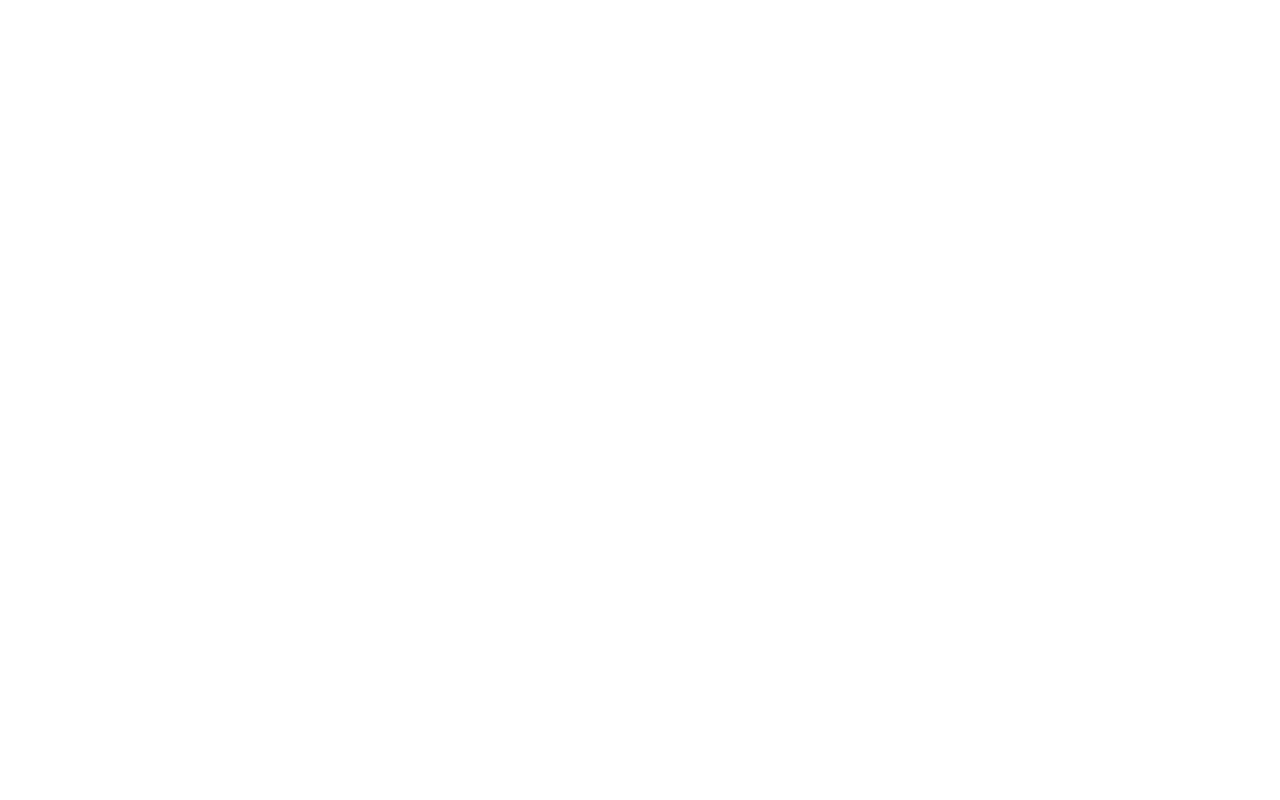
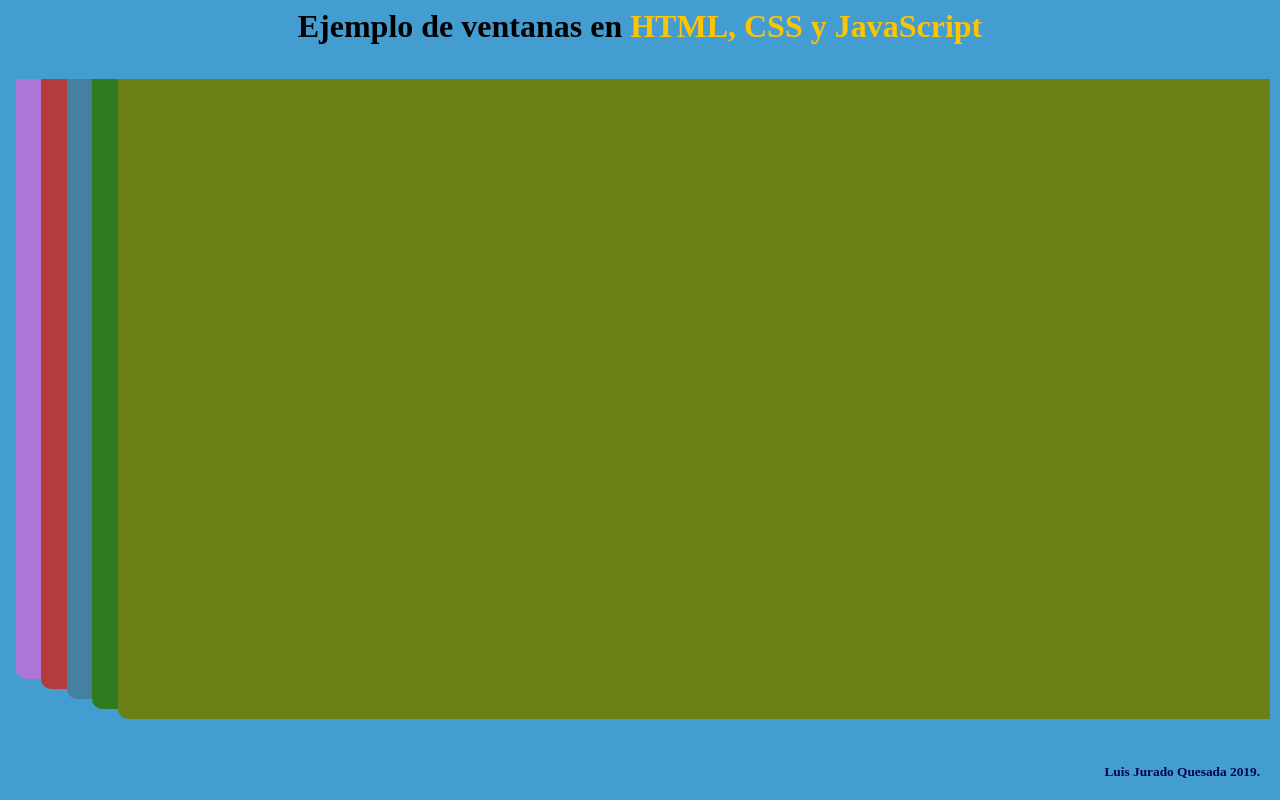
Before and after one commit to Mantecorso/windows, a plain HTML site: page index.html in a window 1280 px wide. Drawn offline with Linux system fonts and the light colour scheme.

Commit message:
css and js ready

```diff
--- a/css/style.css
+++ b/css/style.css
@@ -5,7 +5,94 @@
     outline: none;
 }
 
+body {
+    background-color: #449dd1;
+}
+
+.contenedor {
+    position: relative;
+}
+
+.contenedor2 {
+    border: 2px solid #ad75d8;
+    border-bottom-left-radius: 10px;
+    background-color: #ad75d8;
+    width: 98%;
+    height: 600px;
+    margin-top: 2%;
+    position: absolute;
+    right: 10px;
+    top: 0px;
+    z-index: 3;
+}
+
+.contenedor3 {
+    border: 2px solid rgb(180, 60, 60);
+    border-bottom-left-radius: 10px;
+    background-color: rgb(180, 60, 60);
+    width: 96%;
+    height: 610px;
+    margin-top: 2%;
+    position: absolute;
+    right: 10px;
+    top: 0px;
+    z-index: 4;
+}
+
+.contenedor4 {
+    border: 2px solid #4680a1;
+    border-bottom-left-radius: 10px;
+    background-color: #4680a1;
+    width: 94%;
+    height: 620px;
+    margin-top: 2%;
+    position: absolute;
+    right: 10px;
+    top: 0px;
+    z-index: 5;
+}
+
+.contenedor5 {
+    border: 2px solid #2e7c1e;
+    border-bottom-left-radius: 10px;
+    background-color: #2e7c1e;
+    width: 92%;
+    height: 630px;
+    margin-top: 2%;
+    position: absolute;
+    right: 10px;
+    top: 0px;
+    z-index: 6;
+}
+
+.contenedor6 {
+    border: 2px solid #6b8118;
+    border-bottom-left-radius: 10px;
+    background-color: #6b8118;
+    width: 90%;
+    height: 640px;
+    margin-top: 2%;
+    position: absolute;
+    right: 10px;
+    top: 0px;
+    z-index: 7;
+}
+
+.lugar {
+    position: fixed;
+    bottom: 20px;
+    right: 20px;
+    color: rgb(2, 2, 83);
+    font-weight: bold;
+}
+
 h1 {
+    font-size: 2rem;
     text-align: center;
-    padding: 1%;
+    margin: 0;
+    padding: .5rem;
 }
+
+.newcolor {
+    color: rgb(255, 196, 0);
+}
--- a/index.html
+++ b/index.html
@@ -8,7 +8,17 @@
     <link rel="stylesheet" href="./css/style.css">
 </head>
 <body>
-
+    <h1>
+        Ejemplo de ventanas en <span class="newcolor">HTML, CSS y JavaScript</span>
+    </h1>
+    <main class="contenedor" id="uno">
+        <section class="contenedor2" id="dos" onclick="poner1()"></section>
+        <section class="contenedor3" id="nume1" onclick="poner2()"></section>
+        <section class="contenedor4" id="nume2" onclick="poner3()"></section>
+        <section class="contenedor5" id="nume3" onclick="poner4()"></section>
+        <section class="contenedor6" id="nume4" onclick="poner5()"></section>
+    </main>
+    <small class="lugar"> Luis Jurado Quesada 2019.</small>
     <script src="./js/main.js"></script>
 </body>
 </html>
--- a/js/main.js
+++ b/js/main.js
@@ -1 +1,70 @@
-alert('Mensaje de prueba');
+
+function poner1() {
+
+    document.getElementById('dos').style.backgroundColor = "#1e1e1e";
+    document.getElementById('nume1').style.backgroundColor = "rgb(180, 60, 60)";
+    document.getElementById('nume2').style.backgroundColor = "#4680a1";
+    document.getElementById('nume3').style.backgroundColor = "#2e7c1e";
+    document.getElementById('nume4').style.backgroundColor = "#6b8118";
+    document.getElementById('dos').style.zIndex = "10";
+    document.getElementById('nume1').style.zIndex = "6";
+    document.getElementById('nume2').style.zIndex = "5";
+    document.getElementById('nume3').style.zIndex = "4";
+    document.getElementById('nume4').style.zIndex = "3";
+}
+
+    function poner2() {
+
+        document.getElementById('dos').style.backgroundColor = "#ad75d8";
+        document.getElementById('nume1').style.backgroundColor = "#1e1e1e";
+        document.getElementById('nume2').style.backgroundColor = "#4680a1";
+        document.getElementById('nume3').style.backgroundColor = "#2e7c1e";
+        document.getElementById('nume4').style.backgroundColor = "#6b8118";
+        document.getElementById('dos').style.zIndex = "2";
+        document.getElementById('nume1').style.zIndex = "10";
+        document.getElementById('nume2').style.zIndex = "5";
+        document.getElementById('nume3').style.zIndex = "4";
+        document.getElementById('nume4').style.zIndex = "3";
+    }
+
+    function poner3() {
+
+        document.getElementById('dos').style.backgroundColor = "#ad75d8";
+        document.getElementById('nume1').style.backgroundColor = "rgb(180, 60, 60)";
+        document.getElementById('nume2').style.backgroundColor = "#1e1e1e";
+        document.getElementById('nume3').style.backgroundColor = "#2e7c1e";
+        document.getElementById('nume4').style.backgroundColor = "#6b8118";
+        document.getElementById('dos').style.zIndex = "2";
+        document.getElementById('nume1').style.zIndex = "3";
+        document.getElementById('nume2').style.zIndex = "6";
+        document.getElementById('nume3').style.zIndex = "5";
+        document.getElementById('nume4').style.zIndex = "4";
+    }
+
+    function poner4() {
+
+        document.getElementById('dos').style.backgroundColor = "#ad75d8";
+        document.getElementById('nume1').style.backgroundColor = "rgb(180, 60, 60)";
+        document.getElementById('nume2').style.backgroundColor = "#4680a1";
+        document.getElementById('nume3').style.backgroundColor = "#1e1e1e";
+        document.getElementById('nume4').style.backgroundColor = "#6b8118";
+        document.getElementById('dos').style.zIndex = "2";
+        document.getElementById('nume1').style.zIndex = "3";
+        document.getElementById('nume2').style.zIndex = "4";
+        document.getElementById('nume3').style.zIndex = "6";
+        document.getElementById('nume4').style.zIndex = "5";
+    }
+
+    function poner5() {
+
+        document.getElementById('dos').style.backgroundColor = "#ad75d8";
+        document.getElementById('nume1').style.backgroundColor = "rgb(180, 60, 60)";
+        document.getElementById('nume2').style.backgroundColor = "#4680a1";
+        document.getElementById('nume3').style.backgroundColor = "#2e7c1e";
+        document.getElementById('nume4').style.backgroundColor = "#1e1e1e";
+        document.getElementById('dos').style.zIndex = "2";
+        document.getElementById('nume1').style.zIndex = "3";
+        document.getElementById('nume2').style.zIndex = "4";
+        document.getElementById('nume3').style.zIndex = "5";
+        document.getElementById('nume4').style.zIndex = "6";
+    }
```
